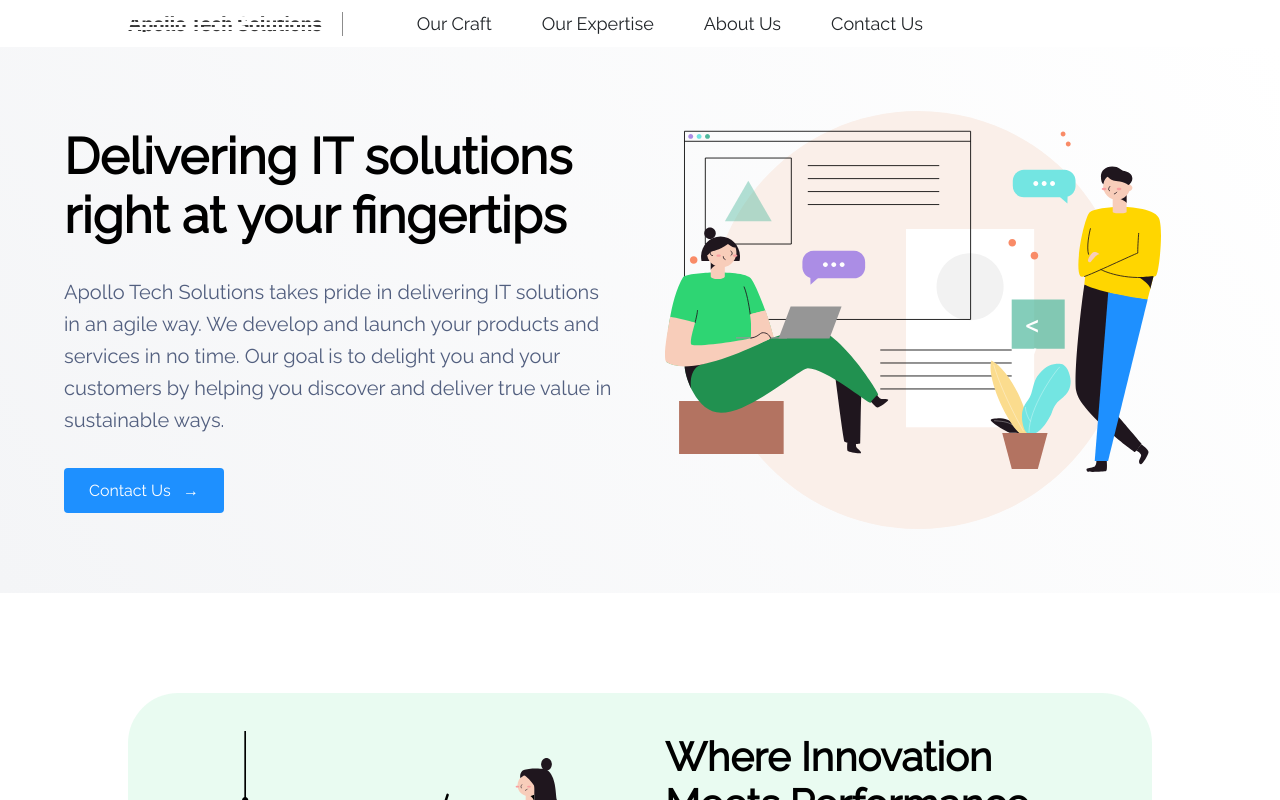
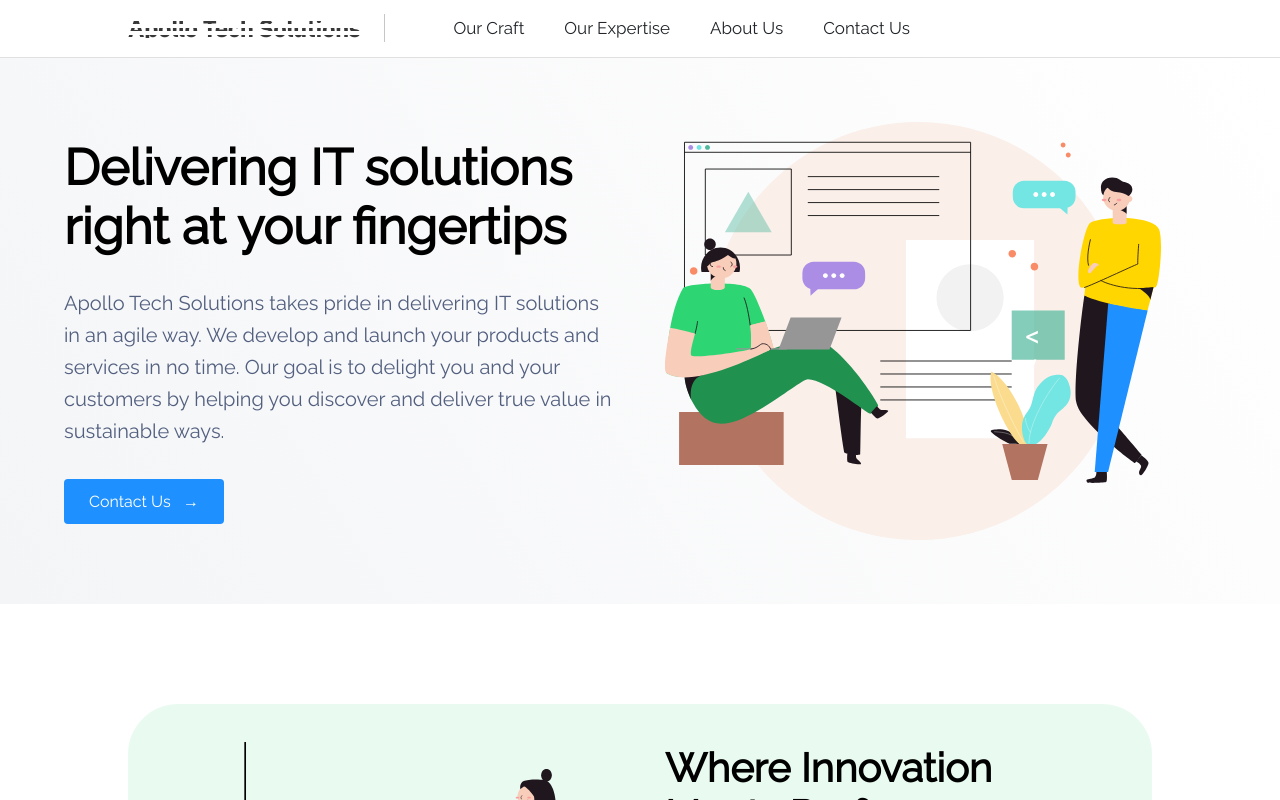
Before and after one commit to childhood2/company-website, a React (Create React App) app: page / in a window 1280 px wide. Shown: the top 800 px of the page. Built offline with nearby package versions, Linux system fonts and the light colour scheme.

Commit message:
Update navbar

```diff
--- a/src/styles/NavigationBar.scss
+++ b/src/styles/NavigationBar.scss
@@ -1,15 +1,16 @@
 .navbar {
-  padding-top: 10px;
-  padding-bottom: 10px;
+  padding-top: 14px;
+  padding-bottom: 14px;
   position: sticky;
   top: 0;
   background: white;
   z-index: 10;
   transition: all 0.3s;
+  border-bottom: 1px solid #e0e0e0;
 }
 
 .navbar.onScroll {
-  box-shadow: 0 2px 4px 0 rgba(0, 0, 0, 0.2), 0 3px 10px 0 rgba(0, 0, 0, 0.19);
+  box-shadow: 0 2px 4px 0 rgba(0, 0, 0, 0.08);
 }
 
 .navbar__links {
@@ -30,19 +31,20 @@
 
 .navbar__logo {
   z-index: 5;
-  font-size: 20px;
+  font-size: 24px;
   font-weight: 700;
   text-decoration: none;
   letter-spacing: -0.02em;
   white-space: nowrap;
   font-family: "IBM Plex Sans", "Helvetica Neue", Arial, sans-serif;
-  /* IBM-style 8-bar striped wordmark */
+  line-height: 1.2;
+  /* IBM-style 8-bar striped wordmark - thicker bars for clarity */
   background: repeating-linear-gradient(
     to bottom,
     #383838 0px,
-    #383838 2px,
-    transparent 2px,
-    transparent 5px
+    #383838 3px,
+    transparent 3px,
+    transparent 7px
   );
   -webkit-background-clip: text;
   background-clip: text;
@@ -54,9 +56,9 @@
   background: repeating-linear-gradient(
     to bottom,
     #212529 0px,
-    #212529 2px,
-    transparent 2px,
-    transparent 5px
+    #212529 3px,
+    transparent 3px,
+    transparent 7px
   );
   -webkit-background-clip: text;
   background-clip: text;
@@ -64,18 +66,18 @@
 
 .navbar__separator {
   width: 1px;
-  height: 24px;
-  background: #8c8c8c;
-  margin: 0 24px 0 20px;
+  height: 28px;
+  background: #c6c6c6;
+  margin: 0 28px 0 24px;
   flex-shrink: 0;
 }
 
 .navbar__link {
   color: #212529;
   text-decoration: none;
-  font-size: 18px;
-  font-weight: 400;
-  margin-left: 50px;
+  font-size: 17px;
+  font-weight: 500;
+  margin-left: 40px;
   line-height: 22px;
   border-bottom: none;
   padding-bottom: 4px;
@@ -147,11 +149,11 @@
   }
 
   .navbar__logo {
-    font-size: 18px;
+    font-size: 20px;
   }
 
   .navbar__separator {
     margin: 0 16px 0 12px;
-    height: 20px;
+    height: 24px;
   }
 }
```
